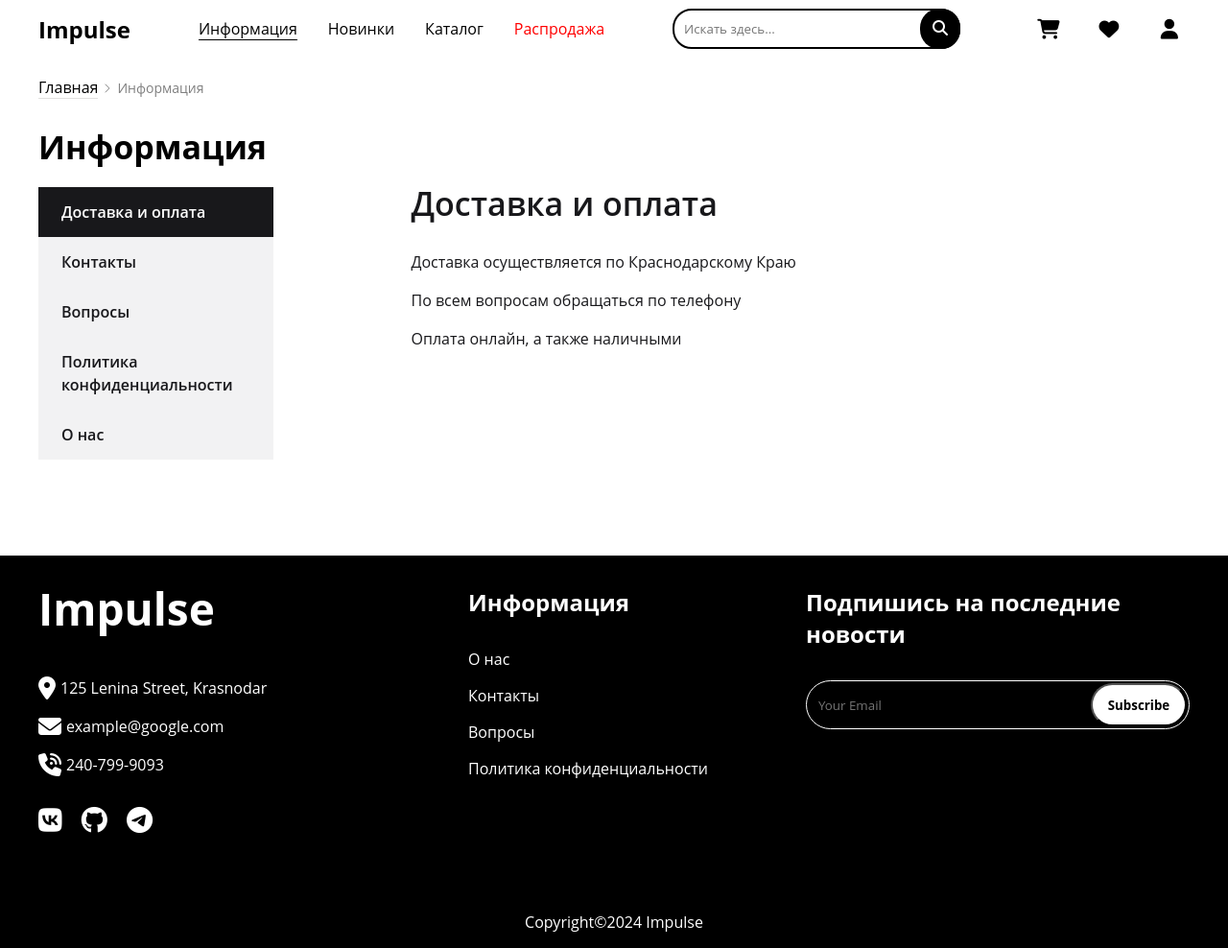
After one commit to Ilya-Reznikov60/Impulse_sneakers_shop, a Django app: page /information/ in a window 1280 px wide. The commit adds this page. Shown: the whole page at 96% size. Run offline with Django 3.2, Linux system fonts and the light colour scheme; data comes from the database, SQL or seed files in the repository; parts of the project's set-up code (start-up, migrations or seed data) failed here and were passed over.

Commit message:
Add the information block and templates

```diff
--- a/impulse_project/goods/urls.py
+++ b/impulse_project/goods/urls.py
@@ -5,7 +5,8 @@ from goods import views
 app_name = 'goods'
 
 urlpatterns = [
-    path('<slug:category_slug>/', views.catalog_by_category, name='catalog_by_category'),
+    path('<slug:category_slug>/', views.catalog_by_category,
+         name='catalog_by_category'),
     path('', views.catalog, name='index'),
     path('product/<slug:product_slug>/', views.product, name='product'),
 ]
--- a/impulse_project/main/urls.py
+++ b/impulse_project/main/urls.py
@@ -7,4 +7,8 @@ app_name = 'main'
 urlpatterns = [
     path('', views.index, name='index'),
     path('about/', views.about, name='about'),
+    path('information/', views.info, name='info'),
+    path('contacts/', views.contact, name='contact'),
+    path('questions/', views.questions, name='questions'),
+    path('privacy_policy/', views.privacy_policy, name='privacy_policy')
 ]
--- a/impulse_project/main/views.py
+++ b/impulse_project/main/views.py
@@ -28,3 +28,51 @@ def about(request):
     }
 
     return render(request, 'main/about.html', context)
+
+
+def info(request):
+    '''
+    information function
+    '''
+    context = {
+        'title': 'Impulse - Доставка и оплата',
+        'is_info_page': True,
+    }
+
+    return render(request, 'main/information.html', context)
+
+
+def contact(request):
+    '''
+    contact function
+    '''
+    context = {
+        'title': 'Impulse - Контакты',
+        'is_contact_page': True,
+    }
+
+    return render(request, 'main/contacts.html', context)
+
+
+def questions(request):
+    '''
+    questions function
+    '''
+    context = {
+        'title': 'Impulse - Вопросы и ответы',
+        'is_questions_page': True,
+    }
+
+    return render(request, 'main/questions.html', context)
+
+
+def privacy_policy(request):
+    '''
+    privacy_policy function
+    '''
+    context = {
+        'title': 'Impulse - Политика конфиденциальности',
+        'is_privacy_page': True,
+    }
+
+    return render(request, 'main/privacy_policy.html', context)
--- a/impulse_project/templates/includes/footer.html
+++ b/impulse_project/templates/includes/footer.html
@@ -32,13 +32,13 @@
                     <a href="{% url "main:about" %}">О нас</a>
                 </p>
                 <p>
-                    <a href="/">Контакты</a>
+                    <a href="{% url "main:contact" %}">Контакты</a>
                 </p>
                 <p>
-                    <a href="/">Вопросы</a>
+                    <a href="{% url "main:questions" %}">Вопросы</a>
                 </p>
                 <p>
-                    <a href="/">Политика конфиденциальности</a>
+                    <a href="{% url "main:privacy_policy" %}">Политика конфиденциальности</a>
                 </p>
             </div>
             <div class="col newsletter">
--- a/impulse_project/templates/includes/header.html
+++ b/impulse_project/templates/includes/header.html
@@ -4,15 +4,13 @@
     <div class="navbar">
         <div class="logo"><a href="{% url "main:index" %}">Impulse</a></div>
         <ul class="links">
-            {% if is_about_page %}
-                <li class="information-link"><a href="information.html">Информация</a></li>
+            {% if is_about_page or is_info_page or is_contact_page or is_questions_page or is_privacy_page %}
+                <li class="information-link"><a href="{% url "main:info" %}">Информация</a></li>
             {% else %}
-                <li><a href="information.html">Информация</a></li>
+                <li><a href="{% url "main:info" %}">Информация</a></li>
             {% endif %}
             <li><a href="new_items.html">Новинки</a></li>
-            {% if is_catalog_page %}
-                <li class="catalog-link"><a href="{% url "catalog:index" %}">Каталог</a>
-            {% elif is_product_page %}
+            {% if is_catalog_page or is_product_page %}
                 <li class="catalog-link"><a href="{% url "catalog:index" %}">Каталог</a>
             {% else %}
                 <li><a href="{% url "catalog:index"%}">Каталог</a>
@@ -50,7 +48,7 @@
         </div>
     </div>
     <div class="dropdown_menu">
-        <li><a href="information.html">Информация</a></li>
+        <li><a href="{% url "main:info" %}">Информация</a></li>
         <li><a href="new_items.html">Новинки</a></li>
         <li><a href="{% url "catalog:index" %}">Каталог</a></li>
         <li><a href="sale.html">Распродажа</a></li>
--- /dev/null
+++ b/impulse_project/templates/main/includes/info_breadcrumbs.html
@@ -0,0 +1,19 @@
+<div class="container category-page">
+    <ol class="breadcrumbs" itemscope="">
+        <li class="breadcrumbs__item" itemprop="itemListElement" itemscope="">
+            <a class="breadcrumbs__link" itemprop="item" href="{% url "main:index" %}">
+                <span itemprop="name">
+                    Главная
+                </span>
+            </a>
+            <meta itemprop="position" content="1">
+        </li>
+        <li class="breadcrumbs__item" itemprop="itemListElement" itemscope="">
+            <span itemprop="item" content="isnew">
+                <span itemprop="name">
+                    Информация
+                </span>
+            </span>
+            <meta itemprop="position" content="2">
+        </li>
+    </ol>
--- /dev/null
+++ b/impulse_project/templates/main/includes/info_menu.html
@@ -0,0 +1,67 @@
+<div class="category-page-header">
+    <div class="page-header-left">
+        <h2 class="page-header-title">Информация</h2>
+    </div>
+</div>
+<div class="page-info__box">
+    <div class="page-info__menu">
+        <nav class="desktop-menu">
+            <ul id="menu-information" class="page-info__menu">
+                {% if  request.path == '/information/' %}
+                    <li class="current_page_item page-info__menu-item">
+                        <a href="{% url "main:info" %}">Доставка и оплата</a>
+                    </li>
+                {% else %}
+                    <li class="page-info__menu-item">
+                        <a href="{% url "main:info" %}">Доставка и оплата</a>
+                    </li>
+                {% endif %}
+                {% if request.path == '/contacts/' %}
+                    <li class="current_page_item page-info__menu-item">
+                        <a href="{% url "main:contact" %}">Контакты</a>
+                    </li>
+                {% else %}
+                    <li class="page-info__menu-item">
+                        <a href="{% url "main:contact" %}">Контакты</a>
+                    </li>
+                {% endif %}
+                {% if request.path == '/questions/' %}
+                    <li class="current_page_item page-info__menu-item">
+                        <a href="{% url "main:questions" %}">Вопросы</a>
+                    </li>
+                {% else %}
+                    <li class="page-info__menu-item">
+                        <a href="{% url "main:questions" %}">Вопросы</a>
+                    </li>
+                {% endif %}
+                {% if request.path == '/privacy_policy/' %}
+                    <li class="current_page_item page-info__menu-item">
+                        <a href="{% url "main:privacy_policy" %}">Политика конфиденциальности</a>
+                    </li>
+                {% else %}
+                    <li class="page-info__menu-item">
+                        <a href="{% url "main:privacy_policy" %}">Политика конфиденциальности</a>
+                    </li>
+                {% endif %}
+                {% if request.path == '/about/' %}
+                    <li class="current_page_item page-info__menu-item">
+                        <a href="{% url "main:about" %}">О нас</a>
+                    </li>
+                {% else %}
+                    <li class="page-info__menu-item">
+                        <a href="{% url "main:about" %}">О нас</a>
+                    </li>
+                {% endif %}
+            </ul>
+        </nav>
+        <nav class="mobile-menu">
+            <select onchange="location = this.value;">
+                <option value selected>О нас</option>
+                <option value="{% url "main:info" %}">Доставка и оплата</option>
+                <option value="{% url "main:contact" %}">Контакты</option>
+                <option value="{% url "main:questions" %}">Вопросы</option>
+                <option value="{% url "main:privacy_policy" %}">Политика конфиденциальности</option>
+                <option value="{% url "main:about" %}" selected>О нас</option>
+            </select>
+        </nav>
+    </div>
--- /dev/null
+++ b/impulse_project/templates/main/information.html
@@ -0,0 +1,24 @@
+{% extends "base.html" %}
+{% load static %}
+
+{% block css %}
+    <link rel="stylesheet" href="{% static "css/style_new.css" %}">
+    <link rel="stylesheet" href="{% static "css/style_new_catalog.css" %}">
+    <link rel="stylesheet" href="{% static "css/style_information.css" %}">
+    <link rel="stylesheet" href="{% static "css/style_contacts.css" %}">
+{% endblock %}
+
+{% block content %}
+    {% include "main/includes/info_breadcrumbs.html" %}
+        {% include 'main/includes/info_menu.html' %}
+            <div class="page-info__content">
+                <h3 class="info__content-title"> Доставка и оплата </h3>
+                <div class="info__content-text">
+                    <p>Доставка осуществляется по Краснодарскому Краю</p>
+                    <p>По всем вопросам обращаться по телефону</p>
+                    <p>Оплата онлайн, а также наличными</p>
+                </div>
+            </div>
+        </div>
+    </div>
+{% endblock %}
```
Also changed, not shown: impulse_project/templates/main/about.html (+2 -56 lines), impulse_project/templates/main/contacts.html (added, +23 -0 lines), impulse_project/templates/main/privacy_policy.html (added, +22 -0 lines), impulse_project/templates/main/questions.html (added, +23 -0 lines).
